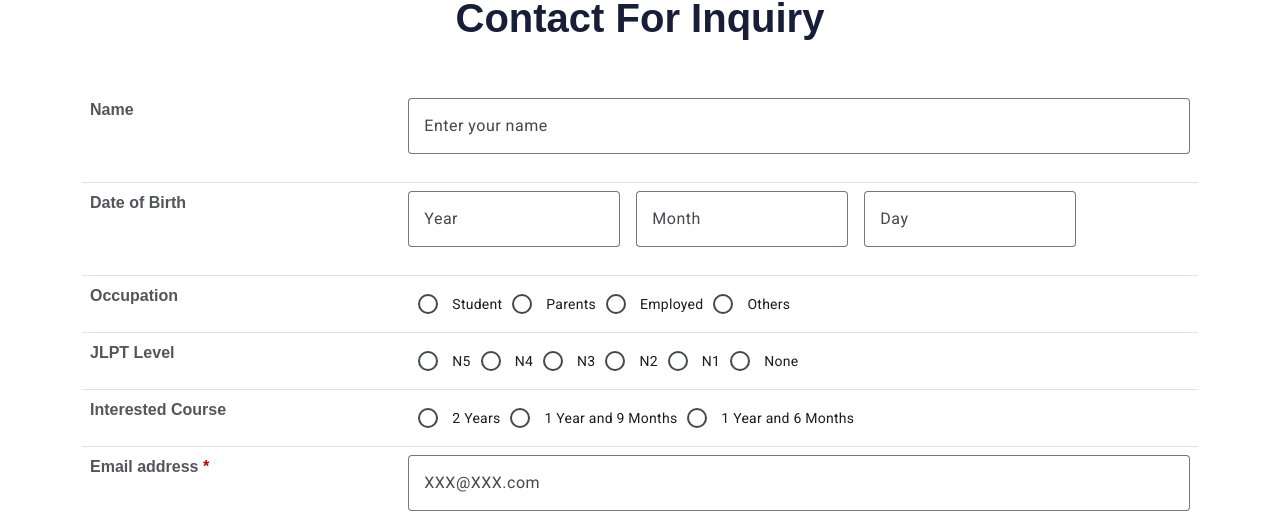
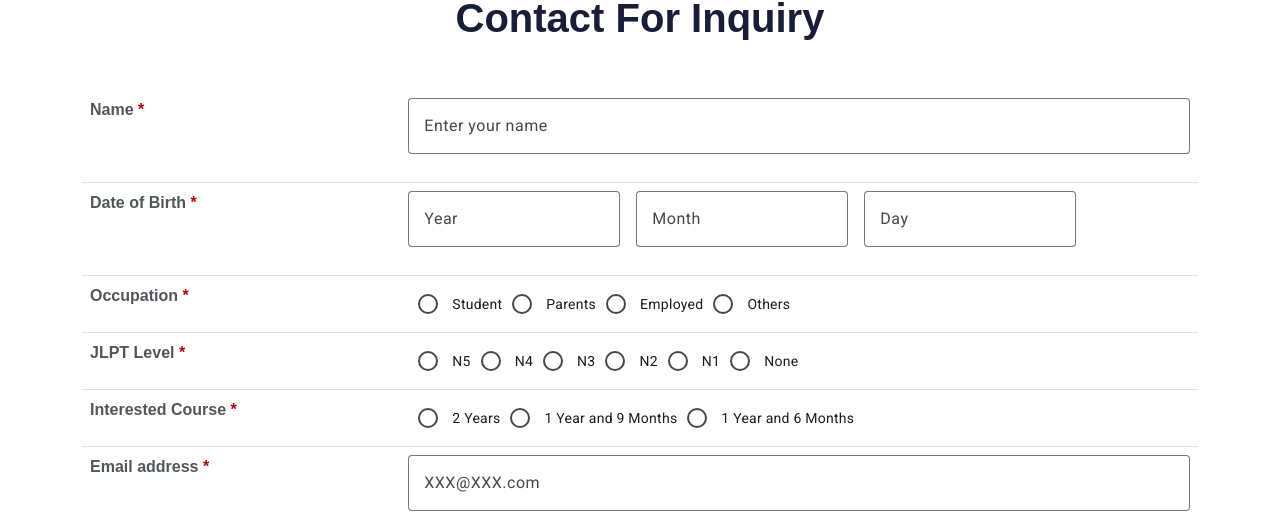
Before and after one commit to dreamstudyjapan/studyinjapanwebsite, an Angular app: page /contact-us in a window 1280 px wide. Shown: the part 158-671 px from the top of the page. Built offline with nearby package versions, Linux system fonts and the light colour scheme.

Commit message:
added changes

```diff
--- a/src/app/Components/contact-us/contact-us.component.html
+++ b/src/app/Components/contact-us/contact-us.component.html
@@ -13,7 +13,7 @@
               <tbody>
                 <!-- Name -->
                 <tr>
-                  <th>Name</th>
+                  <th>Name <span class="label" style="color: #bf0000;">*</span></th>
                   <td>
                     <mat-form-field appearance="outline" class="w-100">
                       <input
@@ -32,7 +32,7 @@
 
                 <!-- Date of Birth -->
                 <tr>
-                  <th>Date of Birth</th>
+                  <th>Date of Birth <span class="label" style="color: #bf0000;">*</span></th>
                   <td>
                     <div class="d-flex gap-3 flex-wrap">
                       <mat-form-field appearance="outline" class="w-30">
@@ -91,7 +91,7 @@
 
                 <!-- Occupation -->
                 <tr>
-                  <th>Occupation</th>
+                  <th>Occupation <span class="label" style="color: #bf0000;">*</span></th>
                   <td>
                     <mat-radio-group formControlName="occupation" required>
                       <mat-radio-button value="Student">Student</mat-radio-button>
@@ -109,7 +109,7 @@
 
                 <!-- JLPT Level -->
                 <tr>
-                  <th>JLPT Level</th>
+                  <th>JLPT Level <span class="label" style="color: #bf0000;">*</span></th>
                   <td>
                     <mat-radio-group formControlName="jlpt" required>
                       <mat-radio-button value="n5">N5</mat-radio-button>
@@ -129,7 +129,7 @@
 
                 <!-- Interested Course -->
                 <tr>
-                  <th>Interested Course</th>
+                  <th>Interested Course <span class="label" style="color: #bf0000;">*</span></th>
                   <td>
                     <mat-radio-group formControlName="interestedCourse" required>
                       <mat-radio-button value="2 Years">2 Years</mat-radio-button>
```
